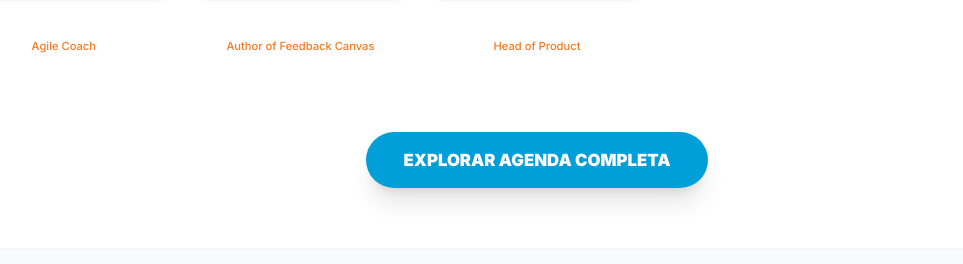
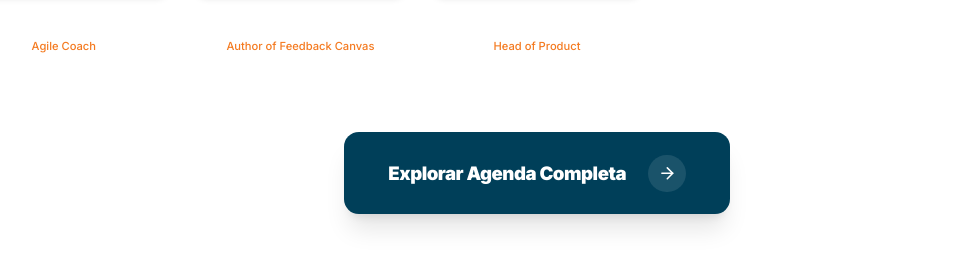
Before and after one commit to tugagilportugal-star/rsg2026, a React (Vite) app: page / in a window 1280 px wide. Shown: the part 7060-7324 px from the top of the page, without its empty margins (103-1066 px from the left). Built offline with nearby package versions, Linux system fonts and the light colour scheme; no server answers.

Commit message:
merge marina-ajustes

```diff
--- a/sections/Speakers.tsx
+++ b/sections/Speakers.tsx
@@ -186,11 +186,14 @@ export const Speakers: React.FC = () => {
         {/* --- CTA PARA A AGENDA AJUSTADO --- */}
 <div className="mt-20 mb-12 flex flex-col items-center">
   <Link
-        to="/agenda"
-        className="inline-block bg-brand-blue text-white px-10 py-4 rounded-full font-black text-lg hover:bg-brand-orange transition-all shadow-xl"
-      >
-        EXPLORAR AGENDA COMPLETA
-      </Link>
+    to="/agenda"
+    className="group relative inline-flex items-center gap-6 px-12 py-6 bg-brand-darkBlue text-white hover:bg-brand-blue transition-all duration-300 rounded-2xl shadow-xl hover:shadow-brand-blue/20 hover:-translate-y-1"
+  >
+    <span className="text-xl font-black tracking-tight">Explorar Agenda Completa</span>
+    <div className="w-10 h-10 rounded-full bg-white/10 flex items-center justify-center group-hover:bg-brand-orange transition-colors">
+      <ArrowRight className="w-5 h-5 group-hover:translate-x-1 transition-transform" />
+    </div>
+  </Link>
 </div>
 
         {/* Banner Call for Speakers 2027 */}
```
